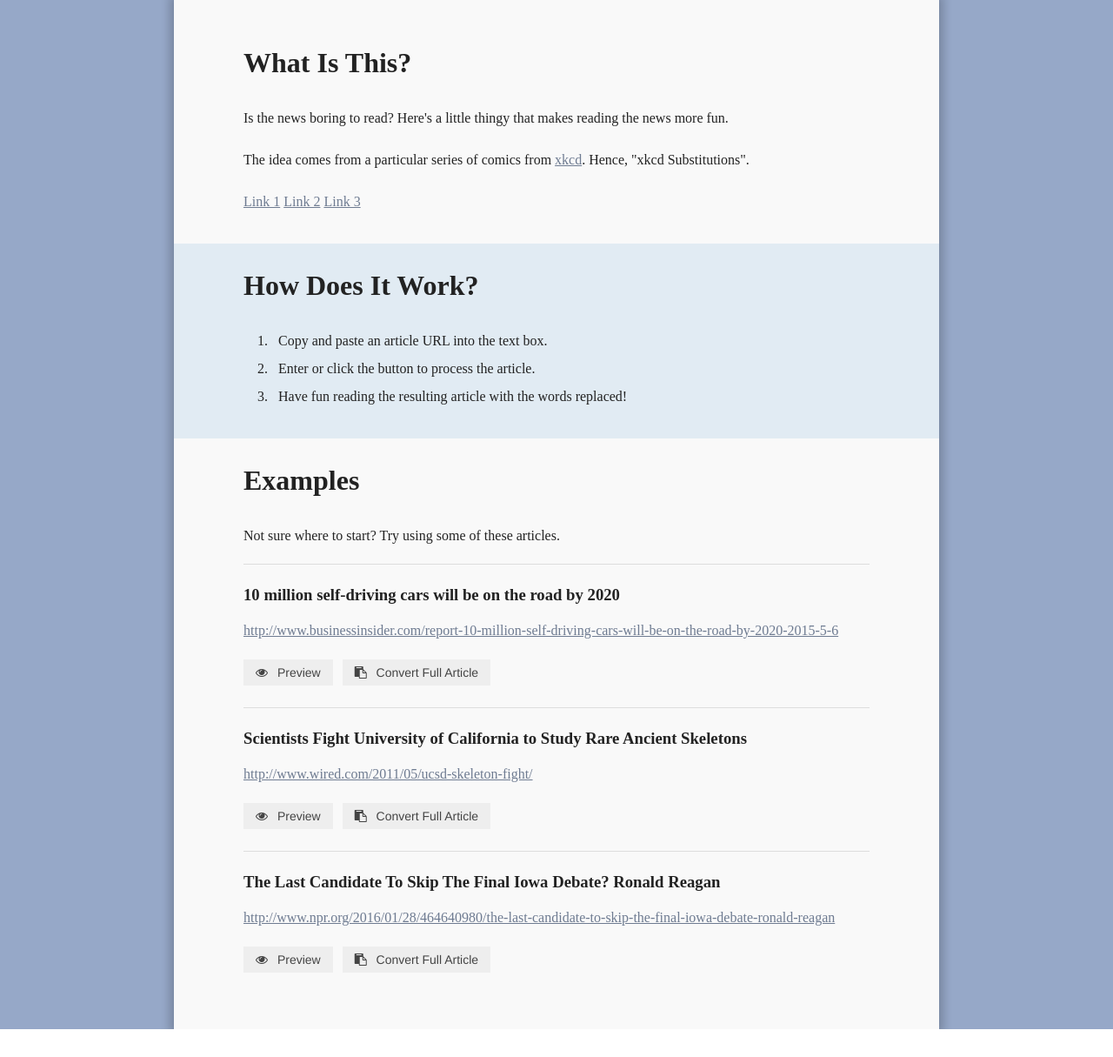
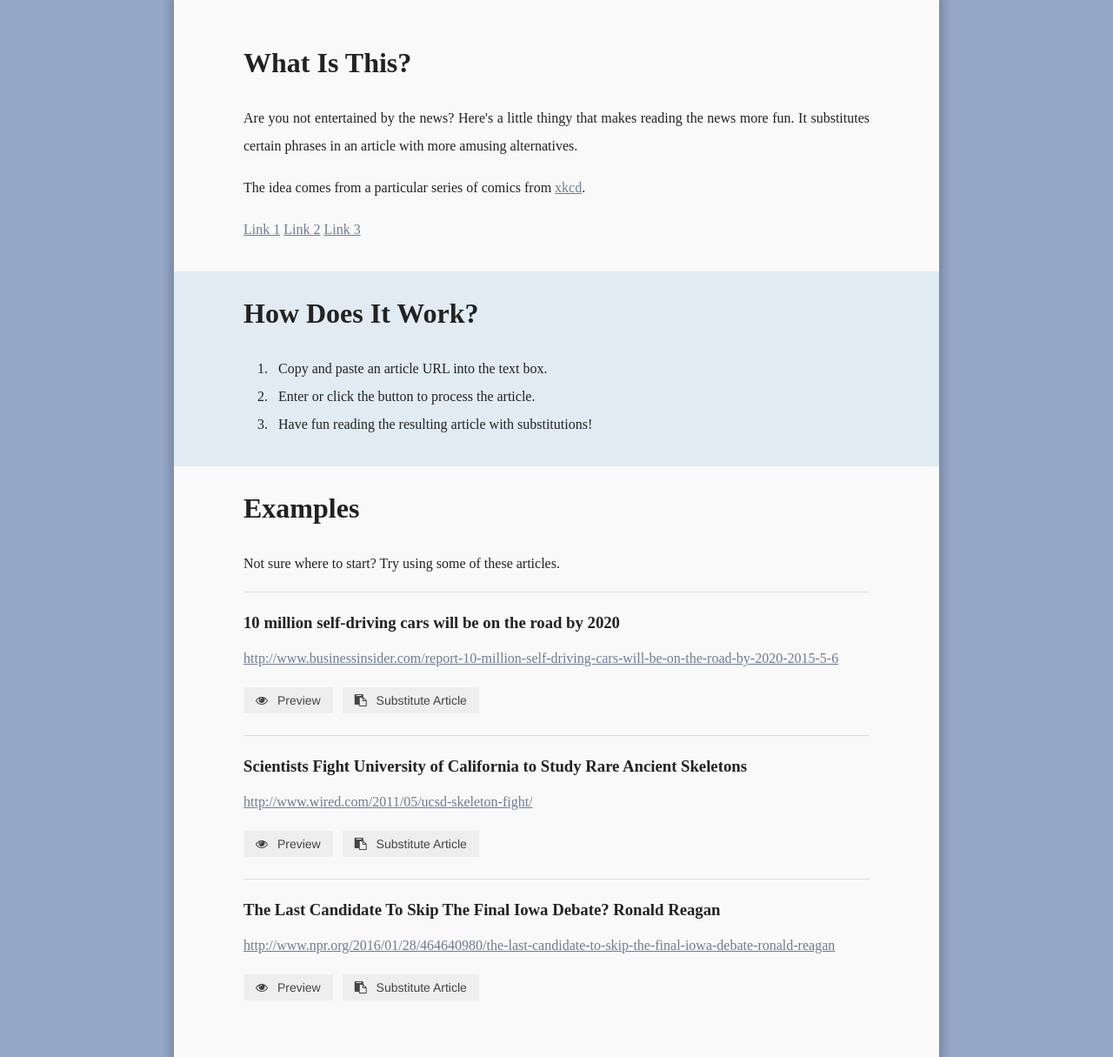
Before and after one commit to U-DON/xkcd_substitutions, a Flask app: page / in a window 1280 px wide. Shown: the part 80-1295 px from the top of the page at 87% size. Before the commit the page ends 1263 px from the top, so only its background shows below. Run offline with Flask 2, Linux system fonts and the light colour scheme; parts of the project's set-up code (start-up, migrations or seed data) failed here and were passed over; some libraries are stand-ins or nearby versions.

Commit message:
Edited text on front page.

```diff
--- a/templates/index.html
+++ b/templates/index.html
@@ -3,8 +3,8 @@
 <div id="intro">
     <section>
         <h1>What Is This?</h1>
-        <p>Is the news boring to read? Here's a little thingy that makes reading the news more fun.</p>
-        <p>The idea comes from a particular series of comics from <a href="https://xkcd.com/">xkcd</a>. Hence, "xkcd Substitutions".</p>
+        <p>Are you not entertained by the news? Here's a little thingy that makes reading the news more fun. It substitutes certain phrases in an article with more amusing alternatives.</p>
+        <p>The idea comes from a particular series of comics from <a href="https://xkcd.com/">xkcd</a>.</p>
         <p>
             <a href="https://xkcd.com/1288/">Link 1</a>
             <a href="https://xkcd.com/1625/">Link 2</a>
@@ -16,7 +16,7 @@
         <ol>
             <li>Copy and paste an article URL into the text box.</li>
             <li>Enter or click the button to process the article.</li>
-            <li>Have fun reading the resulting article with the words replaced!</li>
+            <li>Have fun reading the resulting article with substitutions!</li>
         </ol>
     </section>
     {% if examples %}
@@ -38,7 +38,7 @@
                 </button>
                 <button class="convert" type="button">
                     <i class="fa fa-clipboard"></i>
-                    <span>Convert Full Article</span>
+                    <span>Substitute Article</span>
                 </button>
             </div>
         </div>
```
